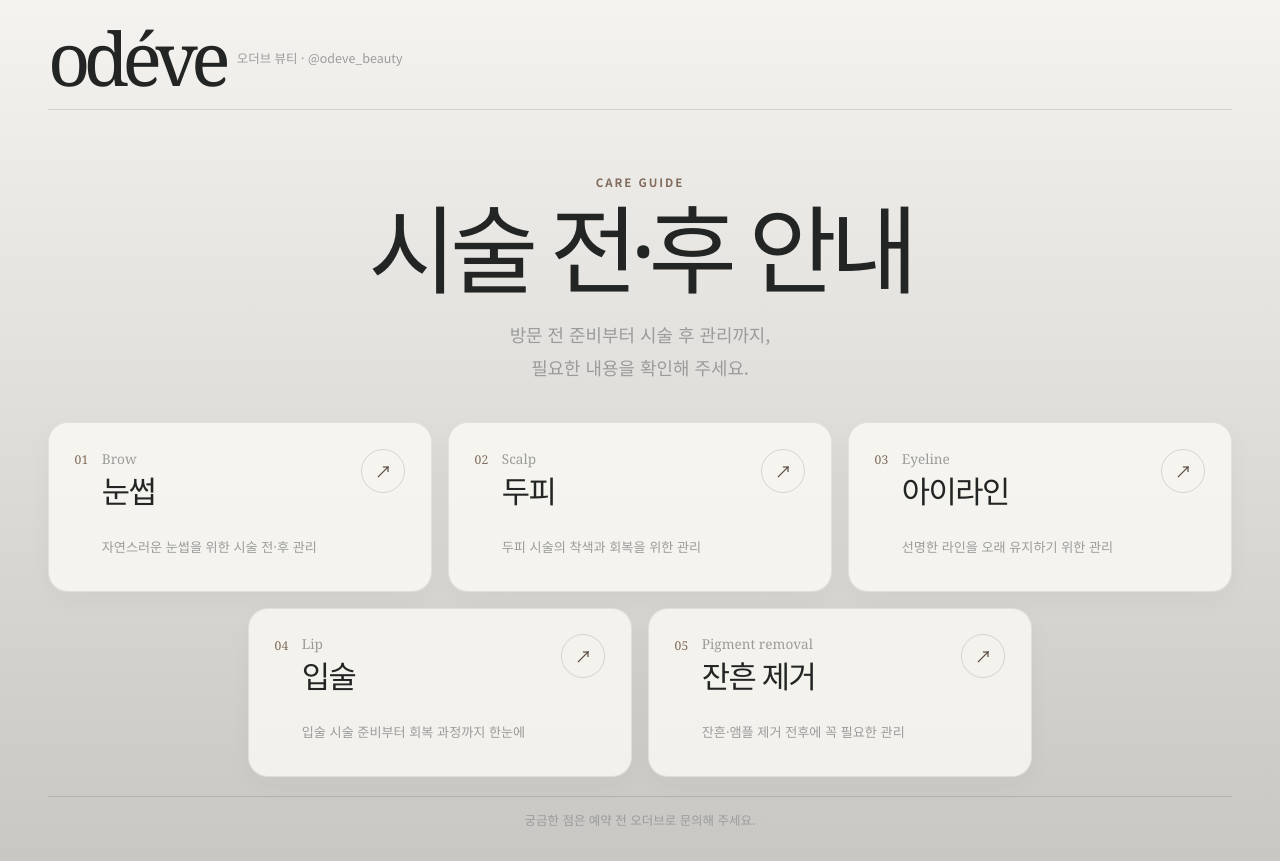
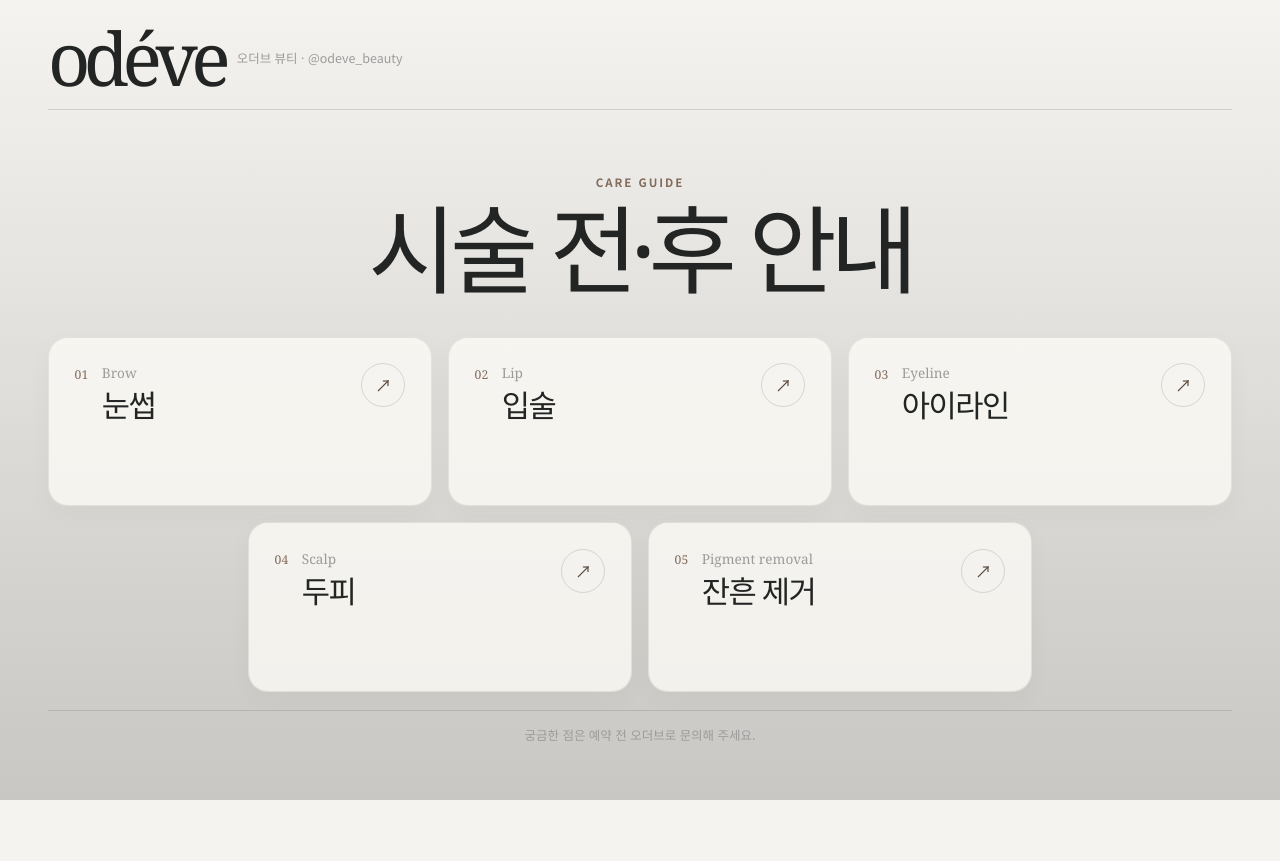
Before and after one commit to MyungSungKim12/odeve-care-guide, a React (Vite) app: page / in a window 1280 px wide. After the commit the page ends 800 px from the top, so only its background shows below. Built offline with nearby package versions, Linux system fonts and the light colour scheme; a web font is replaced by a local one.

Commit message:
Update treatment order and simplify home copy

```diff
--- a/src/components/CategoryCard.tsx
+++ b/src/components/CategoryCard.tsx
@@ -13,7 +13,6 @@ export function CategoryCard({ category }: CategoryCardProps) {
       <span className="category-card__copy">
         <span className="category-card__english">{category.englishName}</span>
         <strong>{category.name}</strong>
-        <span className="category-card__description">{category.description}</span>
       </span>
       <span className="category-card__arrow" aria-hidden="true">↗</span>
     </Link>
--- a/src/content/categories.ts
+++ b/src/content/categories.ts
@@ -17,7 +17,6 @@ export interface Category {
   slug: string
   name: string
   englishName: string
-  description: string
   accent: string
   sections: GuideSection[]
 }
@@ -27,7 +26,6 @@ export const categories: Category[] = [
     slug: 'brow',
     name: '눈썹',
     englishName: 'Brow',
-    description: '자연스러운 눈썹을 위한 시술 전·후 관리',
     accent: '01',
     sections: [
       {
@@ -51,53 +49,10 @@ export const categories: Category[] = [
     ],
   },
   {
-    slug: 'scalp',
-    name: '두피',
-    englishName: 'Scalp',
-    description: '두피 시술의 착색과 회복을 위한 관리',
-    accent: '02',
-    sections: [
-      {
-        id: 'before',
-        label: '시술 전',
-        eyebrow: 'Before care',
-        images: [{ src: '/images/scalp-before.png', alt: '두피 시술 전 안내사항', aspect: 'square' }],
-      },
-      {
-        id: 'after',
-        label: '시술 후',
-        eyebrow: 'After care',
-        images: [{ src: '/images/scalp-after.png', alt: '두피 시술 후 안내사항', aspect: 'square' }],
-      },
-    ],
-  },
-  {
-    slug: 'eyeline',
-    name: '아이라인',
-    englishName: 'Eyeline',
-    description: '선명한 라인을 오래 유지하기 위한 관리',
-    accent: '03',
-    sections: [
-      {
-        id: 'before',
-        label: '시술 전',
-        eyebrow: 'Before care',
-        images: [{ src: '/images/eyeline-before.png', alt: '아이라인 시술 전 안내사항', aspect: 'square' }],
-      },
-      {
-        id: 'after',
-        label: '시술 후',
-        eyebrow: 'After care',
-        images: [{ src: '/images/eyeline-after.png', alt: '아이라인 시술 후 안내사항', aspect: 'square' }],
-      },
-    ],
-  },
-  {
     slug: 'lip',
     name: '입술',
     englishName: 'Lip',
-    description: '입술 시술 준비부터 회복 과정까지 한눈에',
-    accent: '04',
+    accent: '02',
     sections: [
       {
         id: 'before',
@@ -132,10 +87,49 @@ export const categories: Category[] = [
     ],
   },
   {
+    slug: 'eyeline',
+    name: '아이라인',
+    englishName: 'Eyeline',
+    accent: '03',
+    sections: [
+      {
+        id: 'before',
+        label: '시술 전',
+        eyebrow: 'Before care',
+        images: [{ src: '/images/eyeline-before.png', alt: '아이라인 시술 전 안내사항', aspect: 'square' }],
+      },
+      {
+        id: 'after',
+        label: '시술 후',
+        eyebrow: 'After care',
+        images: [{ src: '/images/eyeline-after.png', alt: '아이라인 시술 후 안내사항', aspect: 'square' }],
+      },
+    ],
+  },
+  {
+    slug: 'scalp',
+    name: '두피',
+    englishName: 'Scalp',
+    accent: '04',
+    sections: [
+      {
+        id: 'before',
+        label: '시술 전',
+        eyebrow: 'Before care',
+        images: [{ src: '/images/scalp-before.png', alt: '두피 시술 전 안내사항', aspect: 'square' }],
+      },
+      {
+        id: 'after',
+        label: '시술 후',
+        eyebrow: 'After care',
+        images: [{ src: '/images/scalp-after.png', alt: '두피 시술 후 안내사항', aspect: 'square' }],
+      },
+    ],
+  },
+  {
     slug: 'remove',
     name: '잔흔 제거',
     englishName: 'Pigment removal',
-    description: '잔흔·앰플 제거 전후에 꼭 필요한 관리',
     accent: '05',
     sections: [
       {
--- a/src/pages/HomePage.tsx
+++ b/src/pages/HomePage.tsx
@@ -10,9 +10,6 @@ export function HomePage() {
         <section className="home-hero" aria-labelledby="home-title">
           <p className="eyebrow">Care guide</p>
           <h1 id="home-title">시술 전·후 안내</h1>
-          <p className="home-hero__description">
-            방문 전 준비부터 시술 후 관리까지,<br className="mobile-break" /> 필요한 내용을 확인해 주세요.
-          </p>
         </section>
         <nav className="category-grid" aria-label="시술 카테고리">
           {categories.map((category) => <CategoryCard key={category.slug} category={category} />)}
```
